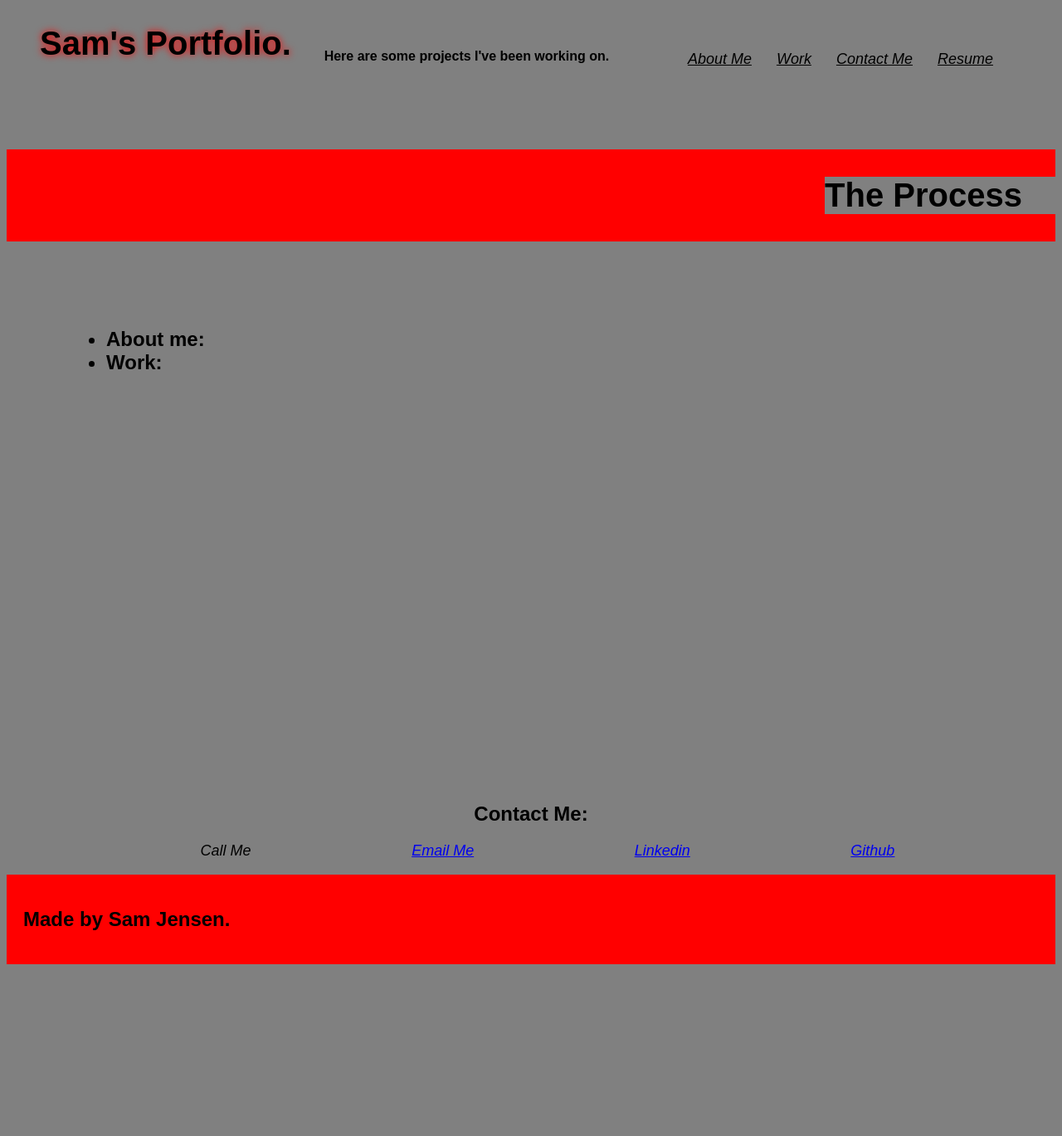
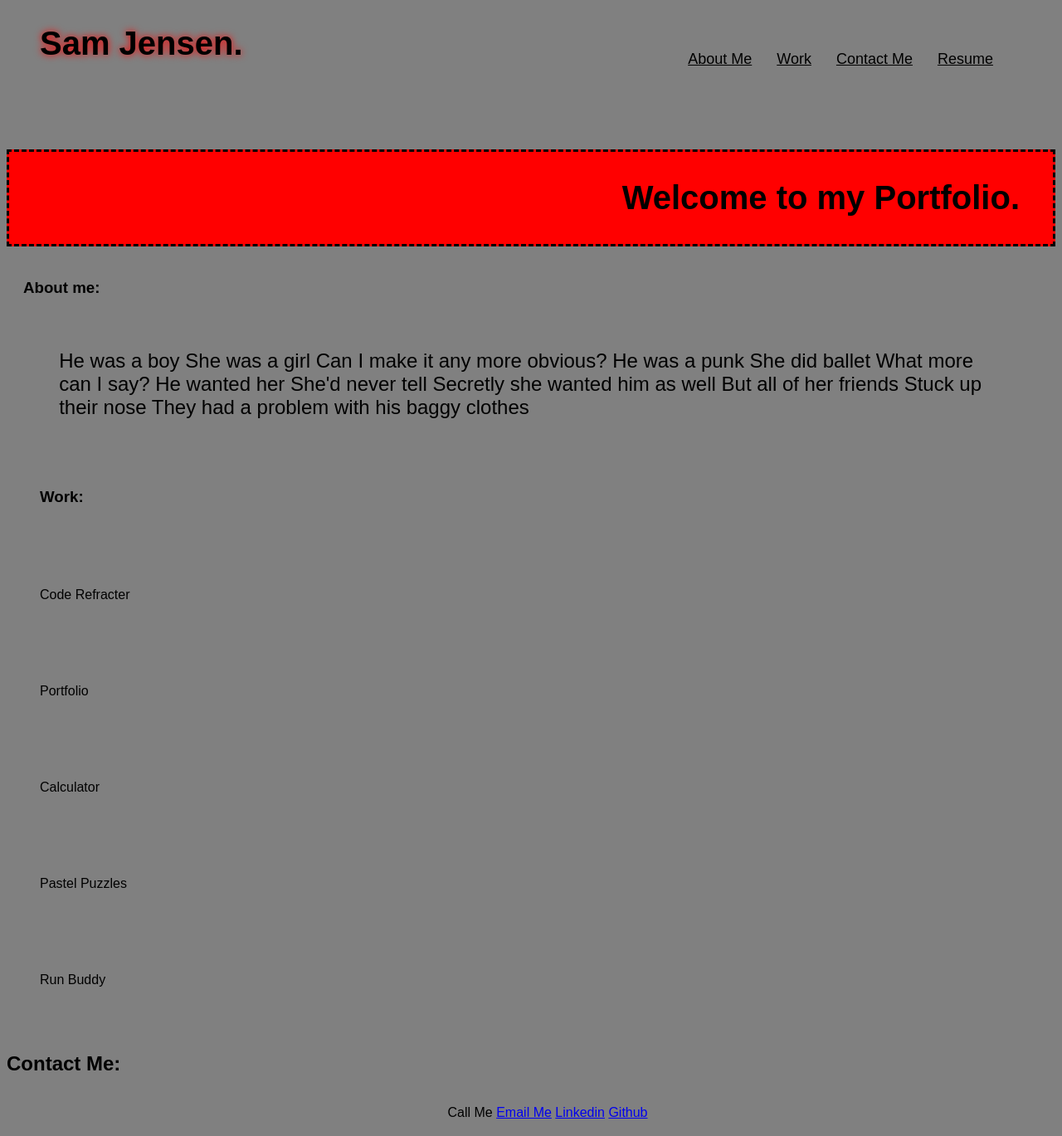
Before and after one commit to Samualjensen/class-challenge-2, a plain HTML site: page index.html in a window 1280 px wide. Shown: the part 45-1414 px from the top of the page at 83% size. Before the commit the page ends 1215 px from the top, so only its background shows below. Drawn offline with Linux system fonts and the light colour scheme.

Commit message:
added more css

```diff
--- a/assets/style.css
+++ b/assets/style.css
@@ -1,3 +1,5 @@
+:root {}
+
 * {
     box-sizing: border-box;
     ;
@@ -32,17 +34,17 @@ header h1 {
     justify-content: ;
 }
 
-header p {
+/* header p {
     display: flex;
     font-weight: bold;
     padding: 40px 20px 40px;
-}
+} */
 
-header nav {
+/* header nav {
     display: flex;
     flex-wrap: wrap;
 
-}
+} */
 
 header nav ul {
     display: flex;
@@ -50,7 +52,6 @@ header nav ul {
     padding: 40px;
     list-style: none;
     color: red;
-    font-style: italic;
     font-size: large;
 }
 
@@ -64,66 +65,87 @@ header nav ul a:hover {
     border-radius: 15px;
 }
 
-section{
+.banner {
+    background-color: red;
+    border-style: dashed;
+}
+
+.banner h2 {
+    display: flex;
+    justify-content: flex-end;
+    font-style: normal;
+    font-size: 40px;
+    padding: 0px 40px 0px 0px;
+    background-color: red;
 
 }
 
-.banner {
-    background-color: red;
-    background-size: contain;
-    background-attachment: fixed;
-    background-size: 80%;
+.flex-container {
+    display: flex;
+    padding: 20px 20px 20px 20px;
+    flex-direction: column;
 }
 
-.banner h2 {
-    font-style: normal;
-    font-size: 40px;
-    float: right;
-    padding: 0px 40px 0px 0px;
-    background-color: grey;
-}
-aside {
-    flex: 1;
-    padding: 80px;
-    text-align: left;
+.sidebar {
+    display: flex;
+    justify-content: flex-start;
+    flex-direction: column;
 }
 
-aside ul {
+.sidebar2 {
     display: flex;
+    padding: 20px;
     flex-direction: column;
-    justify-content: space-evenly;
+}
+
+.about-me {
+    display: flex;
+    flex-wrap: wrap;
+    justify-content: space-around;
+    align-items: center;
+    margin-left: auto;
+    margin-right: auto;
+}
+
+.work {
+    display: flex;
+    justify-content: flex-start;
+}
+
+.bio {
+    display: flex;
+    width: 90%;
+    justify-content: space-around;
+    align-items: center;
+    font-size: x-large;
+    flex-direction: row;
+    margin: auto;
+    color: black;
 }
 
 /*start of contact section*/
-section {
-    text-align: center;
-    color: var(--main);
-    background-color: var(--main);
+.contact-me {
+    display: flex;
+    justify-content: flex-start;
 }
 
-section h2 {
+.contact {
     display: flex;
+    flex-wrap: wrap;
+    flex-direction: row;
     justify-content: center;
-    background-color: var(--main);
+    align-items: center;
+    list-style: none;
+    color: black
 }
 
-section nav ul {
+
+footer {
     display: flex;
-    justify-content: space-evenly;
-    list-style: none;
-    text-align: center;
-    font-size: large;
-    font-style: italic;
-    background: var(--main);
+    justify-content: flex-end;
+    padding: 40px 40px 40px;
 }
 
-/*start of footer section*/
-footer {
-    display: flex;
-    justify-content: flex-start;
-    width: 100%;
-    bottom: 0;
-    padding: 20px;
-    background: red;
-    margin: auto;
-}
+.contact:hover {
+    color: red;
+    border-radius: 15px;
--- a/index.html
+++ b/index.html
@@ -12,10 +12,8 @@
 <body>
     <!--header-->
     <header>
-        <h1>Sam's Portfolio.</h1>
-        <p>
-            Here are some projects I've been working on.
-        </p>
+        <h1>Sam Jensen.</h1>
+
         <!--navbar-->
         <nav>
             <ul>
@@ -34,61 +32,80 @@
             </ul>
         </nav>
     </header>
+
+    <!--banner-->
     <section class="banner">
-        <h2>
-            The Process
-        </h2>
+        <h2 class="banner-text"> Welcome to my Portfolio.</h2>
     </section>
-        <aside>
-            <h1>
-                <ul>
-                    <li>
-                        About me:
-                    </li>
-                    <li>
-                        Work:
-                    </li>
-                </ul>
-            </h1>
+    <main>
+        <!--sidebar-->
+        <section class="flex-container">
+            <aside class="sidebar">
+                <h1 id="about-me">About me:</h1>
             </aside>
-        <!---->
-        <section class="">
-            <header></header>
+        </section>
+
+        <!--bio-->
+        <section class="bio">
+            <p>
+                He was a boy She was a girl Can I make it any more obvious? He was a punk She did ballet What more can I
+                say? He wanted her She'd never tell Secretly she wanted him as well But all of her friends Stuck up
+                their
+                nose They had a problem with his baggy clothes
+            </p>
+        </section>
+
+        <!--sidebar-->
+        <section class="flex-container">
+            <aside class="sidebar2">
+                <h1 id="work">Work:</h1>
+            </aside>
+        </section>
+
+        <!--projects-->
+        <section class="projects">
+            <section class="code-refractor">
+                <header>Code Refracter</header>
                 <img src="" alt="" />
             </section>
-        <section class="">
-            <header></header>
+            <section class="portfolio">
+                <header>Portfolio</header>
+                <img src="" alt="" />
+            </section>
+            <section class="calculator">
+                <header>Calculator</header>
                 <img src="" alt="">
             </section>
-        <section class="">
-            <header></header>
+            <section class="pastel-puzzles">
+                <header>Pastel Puzzles</header>
                 <img src="" alt="">
             </section>
-        <section class="">
-            <header></header>
+            <section class="run-buddy">
+                <header>Run Buddy</header>
                 <img src="" alt="">
             </section>
-        <section id="Contact="" div class=" Contact">
+        </section>
+
+        <!--contact section-->
+        <Section class="contact-me">
             <h2>Contact Me:</h2>
-            </div>
-            <section>
+        </Section>
+        <section class="contact">
         <nav>
             <ul>
-                        <li class="Phone">
                 <a href="callme:(503) 703-7038"></a>Call Me</a>
                 </li>
-                        <li class="Email">
                 <a href="mailto:samual.jensen@gmail.com">Email Me</a>
                 </li>
-                        <li class="Linkedin">
                 <a href="https://www.linkedin.com/in/samual-jensen-b03b0a254/">Linkedin</a>
                 </li>
-                        <li class="Github">
                 <a href="https://github.com/Samualjensen">Github</a>
                 </li>
             </ul>
         </nav>
         </section>
+    </main>
+
     <!--footer-->
     <footer>
         <h2>Made by Sam Jensen.</h2>
```
Lines whose indentation alone changed are shown as unchanged.
